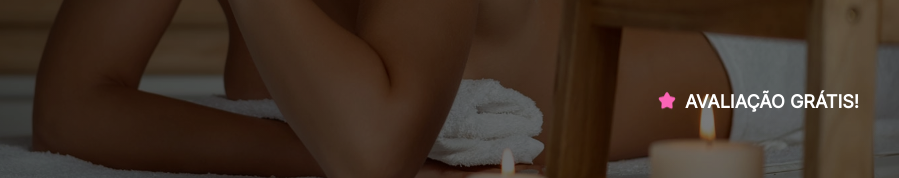
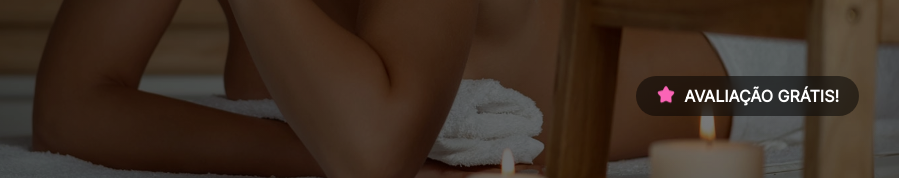
Before and after one commit to camaleaopublicidade/claracostaestetica, a plain HTML site: page index.html in a window 1280 px wide. Shown: the part 532-710 px from the top of the page, 381-1280 px from the left. Drawn offline with nearby package versions, Linux system fonts and the light colour scheme.

Commit message:
Add files via upload

```diff
--- a/index.html
+++ b/index.html
@@ -113,7 +113,7 @@
             </div>
 
             <div class="z-10">
-                <p class="flex items-center gap-2 font-semibold lg:text-lg text-md uppercase text-white"><img src="./img/star.svg" alt="Ícone Avaliação Grátis" class="h-5 animate-bounce">Avaliação Grátis!</p>
+                <p class="flex items-center max-md:justify-center gap-2 font-semibold backdrop-blur-sm bg-black/50 px-5 py-2 rounded-full lg:text-base text-sm uppercase text-white"><img src="./img/star.svg" alt="Ícone Avaliação Grátis" class="h-5 animate-bounce">Avaliação Grátis!</p>
             </div>
 
         </div>
```
